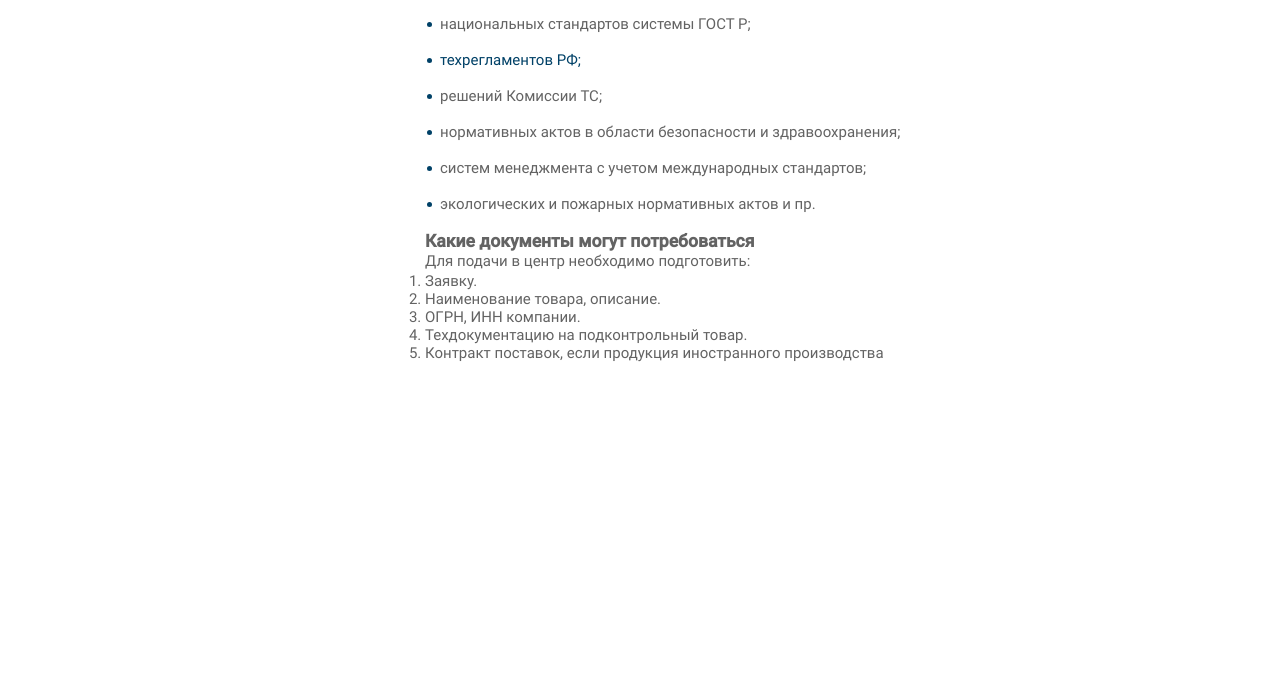
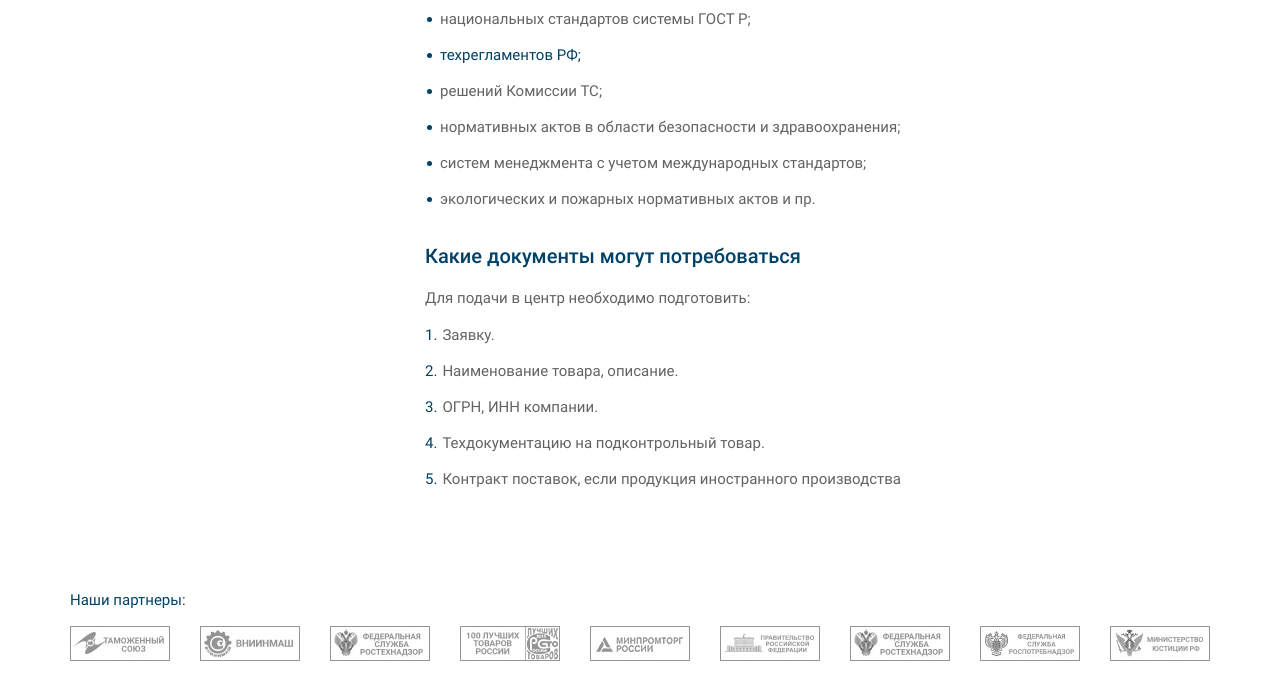
Before and after one commit to Lit-o/ROSTEST-SIBIR, a plain HTML site: page certification-details.html in a window 1280 px wide. Shown: the part 772-1466 px from the top of the page. Drawn offline with Linux system fonts and the light colour scheme.

Commit message:
Доделал обязательную сертификацию

```diff
--- a/SCSS/_certification-details.scss
+++ b/SCSS/_certification-details.scss
@@ -6,11 +6,12 @@
 }
 
 .body-certification-details {
+
   aside {
     float: left;
     display: inline-block;
     width: 370px;
-    margin-bottom: 460px;
+    margin-bottom: 360px;
 
     .visualization-check {
       width: 220px;
@@ -126,11 +127,18 @@
         }
       }
     }
+    .clients {
+      h2 {
+        margin-top: 65px;
+      }
+    }
+
+
   }
 }
 
 .certification-details__main {
-  height: 1170px;
+
   .bread-crumbs {
     p {
       display: inline-block;
@@ -140,7 +148,7 @@
 
   h2 {
     display: inline-block;
-    margin-top: 40px;
+    margin-top: 35px;
     margin-bottom: 30px;
 
     font-family: $ff;
@@ -194,5 +202,30 @@
       };
     }
   }
+  h3 {
+    margin-top: 18px;
+    margin-bottom: 20px;
+
+    font-family: $ff;
+    font-size: 20px;
+    font-weight: 500;
+    color: $blue;
+  }
+
+
+  ol {
+    display: inline-block;
+    margin-top: 17px;
+    list-style: none;
+    li{
+      margin-bottom: 18px;
+    }
+    .num {
+      margin-right: 5px;
+      color: $blue;
+    }
+  }
+
+
 
 }
--- a/certification-details.html
+++ b/certification-details.html
@@ -176,19 +176,14 @@
       <h3>Какие документы могут потребоваться</h3>
       <p>Для подачи в центр необходимо подготовить:</p>
       <ol>
-        <li>Заявку.</li>
-        <li>Наименование товара, описание.</li>
-        <li>ОГРН, ИНН компании.</li>
-        <li>Техдокументацию на подконтрольный товар.</li>
-        <li>Контракт поставок, если продукция иностранного производства</li>
+        <li><span class="num">1.</span>Заявку.</li>
+        <li><span class="num">2.</span>Наименование товара, описание.</li>
+        <li><span class="num">3.</span>ОГРН, ИНН компании.</li>
+        <li><span class="num">4.</span>Техдокументацию на подконтрольный товар.</li>
+        <li><span class="num">5.</span>Контракт поставок, если продукция иностранного производства</li>
       </ol>
 
     </section>
-
-
-
-
-
 
     <section class="clients">
       <h2>Наши партнеры:</h2>
```
Also changed, not shown: css/s-style.css, 1 other file.
